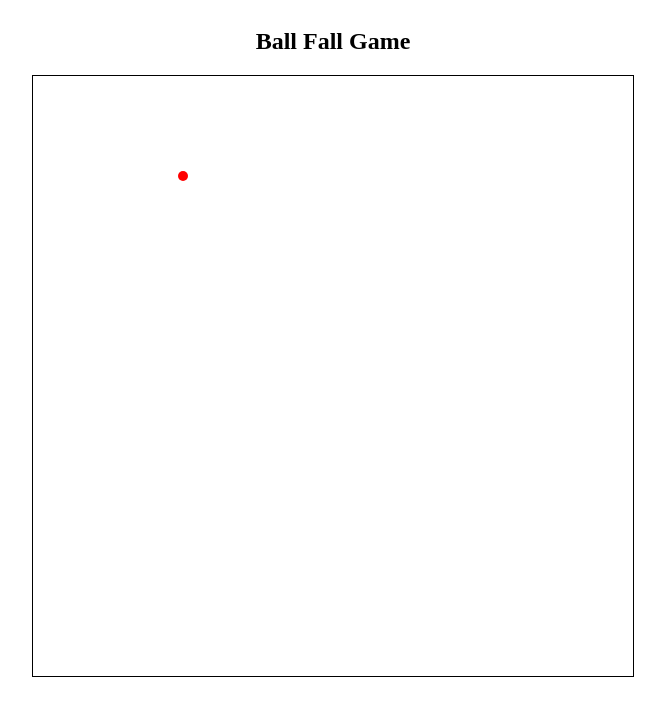
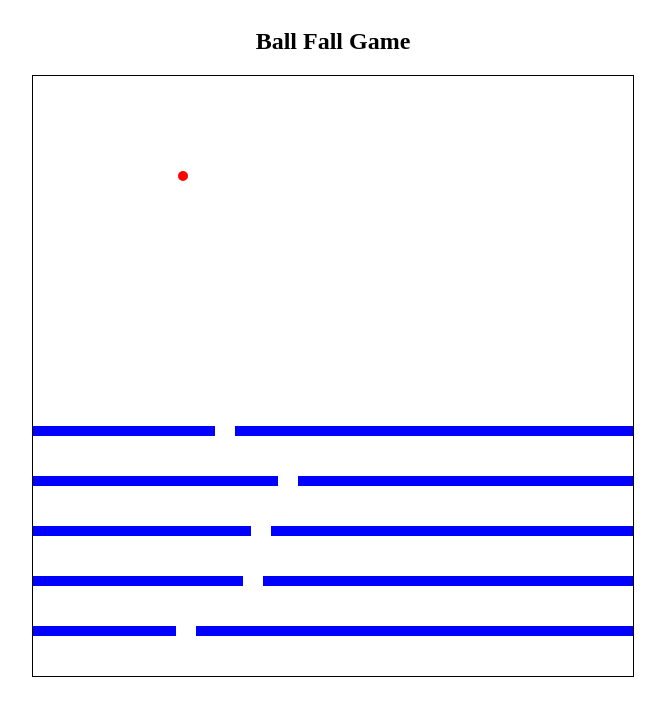
Before and after one commit to mmeurer00/ballFallGame, a plain HTML site: page index.html in a window 1280 px wide. Shown: the whole page, without its empty margins (307-972 px from the left). Drawn offline with Linux system fonts and the light colour scheme.

Commit message:
create moving platforms

```diff
--- a/index.html
+++ b/index.html
@@ -30,16 +30,13 @@
             let ball = { x: 150, y: 100, r: 5}
             let platformH = 10
             let platformW = canvasW
+            let platformDiff = 50
 
             function randomHoleX() {
                 return Math.floor(Math.random() * 270)
             }
 
-            let platforms = [
-                { x:0 ,y: 150, holeX: randomHoleX(), holeW: 20},
-                { x:0 ,y: 250, holeX: randomHoleX(), holeW: 20},
-                { x:0 ,y: 200, holeX: randomHoleX(), holeW: 20}
-            ]
+            let platforms = [{ x:0 ,y: canvasH, holeX: randomHoleX(), holeW: 20}]
 
             drawBall();
             drawPlatforms();
@@ -54,13 +51,28 @@
             }
 
             function movePlatforms(){
+                let count = 0
                 setInterval(() => {
+                    if (count === platformDiff){
+                        if(platforms.length > 10){
+                            platforms.splice(0,4)
+                        }
+                        const lastPlatform = platforms[platforms.length -1]
+                        platforms.push({
+                            x: 0,
+                            y: lastPlatform.y + platformDiff,
+                            holeX: randomHoleX(),
+                            holeW: 20,
+                        })
+                        count = 0
+                    }
                     platforms.forEach((platform) => {
-                        platform.y -= 2
+                        platform.y -= 1
                     })
                     ctx.clearRect(0,0, canvasW, canvasH)
                     drawPlatforms()
                     drawBall()
+                    count++
                 }, 20)
             }
 
```
